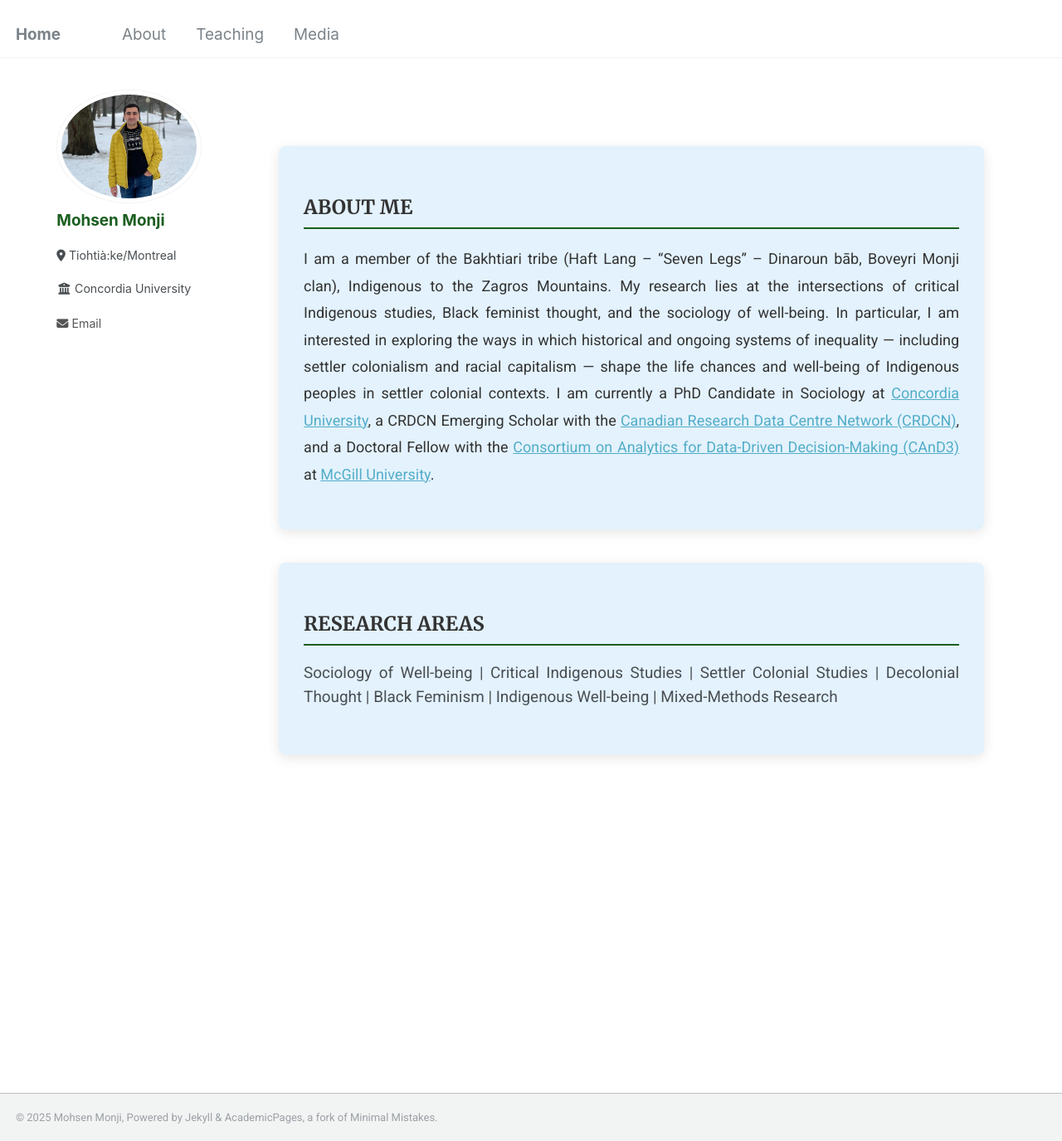
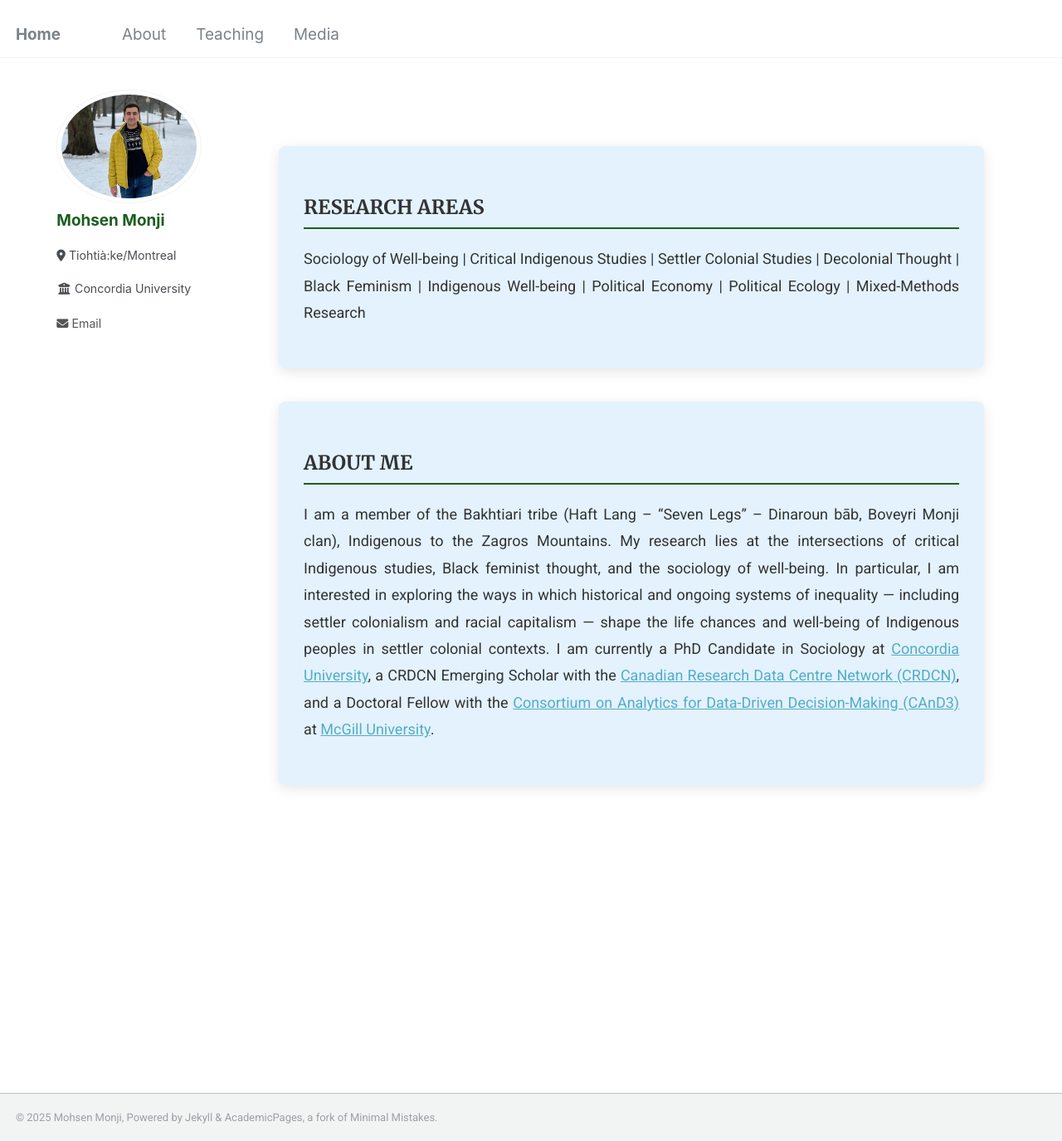
Before and after one commit to Mohsnmonji/mohsnmonji.github.io, a Jekyll site: the page built from about-me.md, in a window 1280 px wide and 1375 px high. Shown: the whole window at 83% size. Built offline with Jekyll 4.4.1, drawn with Linux system fonts in a browser that asks for light colours.

Commit message:
Update about-me.md

```diff
--- a/about-me.md
+++ b/about-me.md
@@ -50,7 +50,15 @@ author_profile: true
   }
 </style>
 
-<!-- CARD 1: ABOUT ME -->
+<!-- CARD 1: RESEARCH AREAS -->
+<div class="about-card">
+  <h2>RESEARCH AREAS</h2>
+  <p style="font-size:18px; color:#333; text-align:justify; line-height:1.8; margin:20px 0;">
+    Sociology of Well-being | Critical Indigenous Studies | Settler Colonial Studies | Decolonial Thought | Black Feminism | Indigenous Well-being | Political Economy | Political Ecology | Mixed-Methods Research
+  </p>
+</div>
+
+<!-- CARD 2: ABOUT ME -->
 <div class="about-card">
   <h2>ABOUT ME</h2>
   <p style="font-size:18px; color:#333; text-align:justify; line-height:1.8; margin:20px 0;">
@@ -63,11 +71,3 @@ author_profile: true
     at <a href="https://www.mcgill.ca/" target="_blank">McGill University</a>.
   </p>
 </div>
-
-<!-- CARD 2: RESEARCH AREAS -->
-<div class="about-card">
-  <h2>RESEARCH AREAS</h2>
-  <p>
-    Sociology of Well-being | Critical Indigenous Studies | Settler Colonial Studies | Decolonial Thought | Black Feminism | Indigenous Well-being | Mixed-Methods Research
-  </p>
-</div>
```
